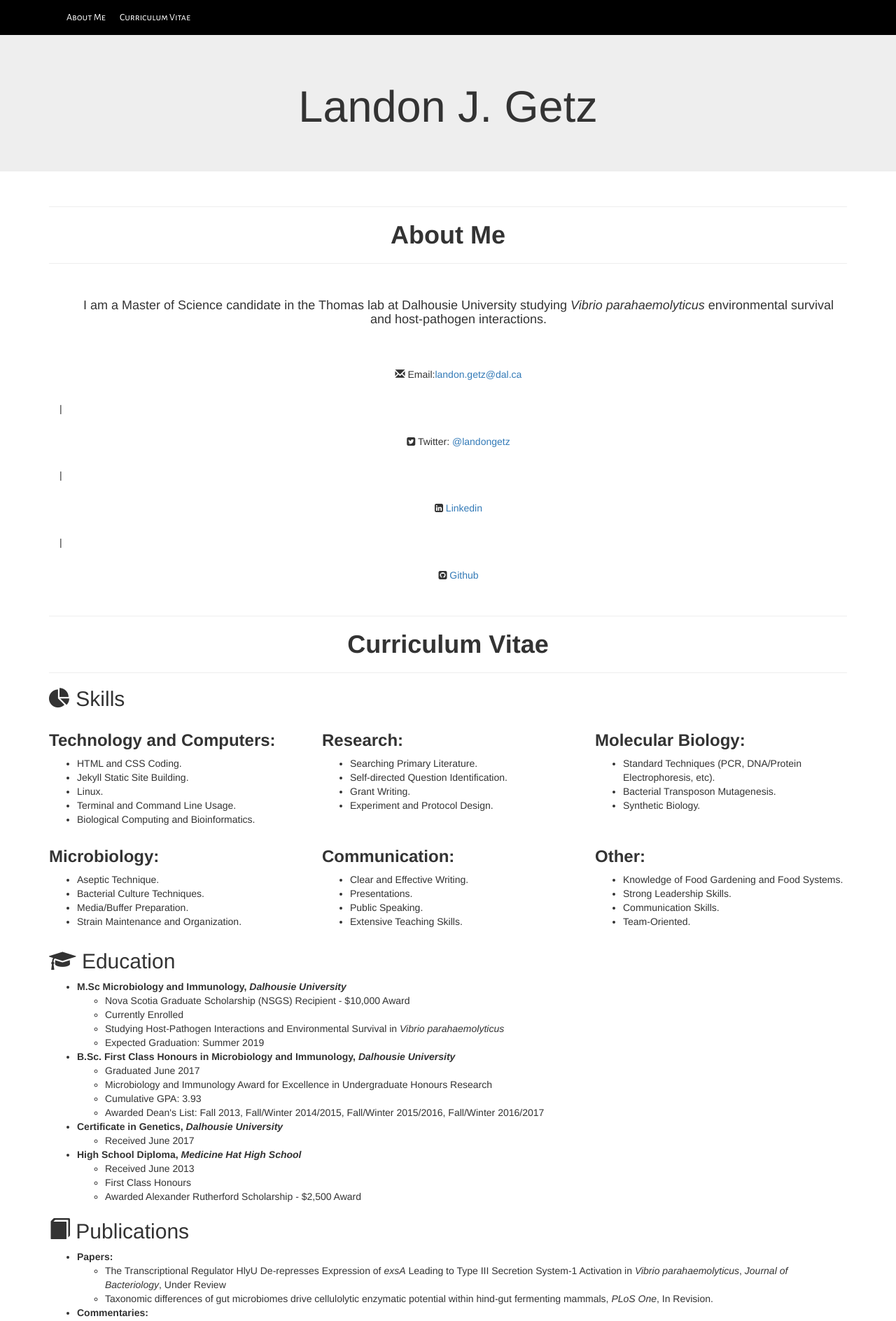
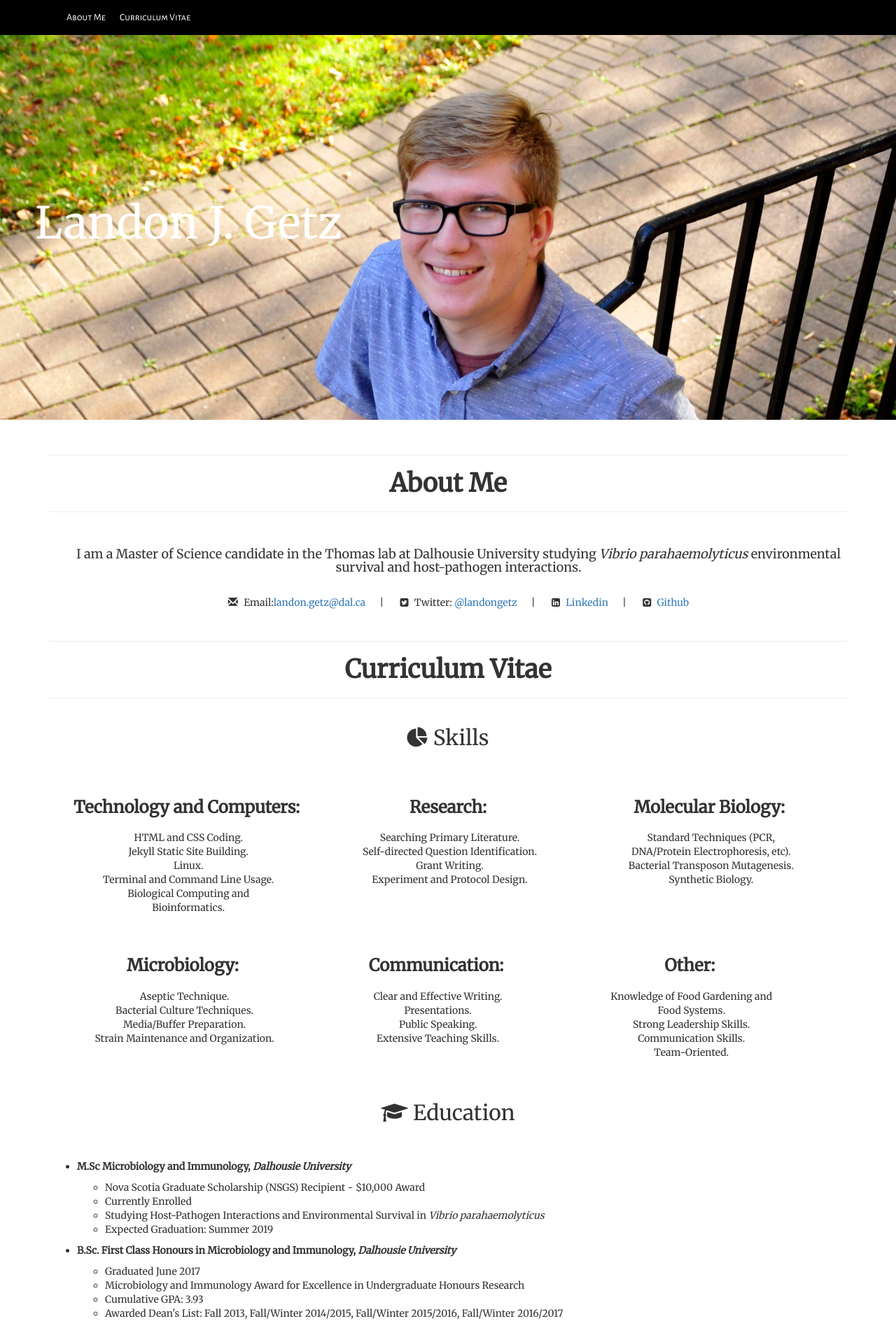
Before and after one commit to LandonGetz/OldCVWebsite, a Jekyll site: the page built from index.md, in a window 1280 px wide. Shown: the top 1888 px of the page at 70% size. Built offline with Jekyll 4.4.1, drawn with Linux system fonts in a browser that asks for light colours; nearby versions of some CDN libraries.

Commit message:
Fix_again
Made the same mistake twice…shame on me

```diff
--- a/css/default.css
+++ b/css/default.css
@@ -56,7 +56,7 @@ h1 {
 }
 
 #header {
-    background: url("/images/header_new.jpg) no-repeat center center fixed;
+    background: url("/images/header_new.jpg") no-repeat center center fixed;
     background-size: cover;
     background-repeat: no-repeat;
     height: 550px;
```
